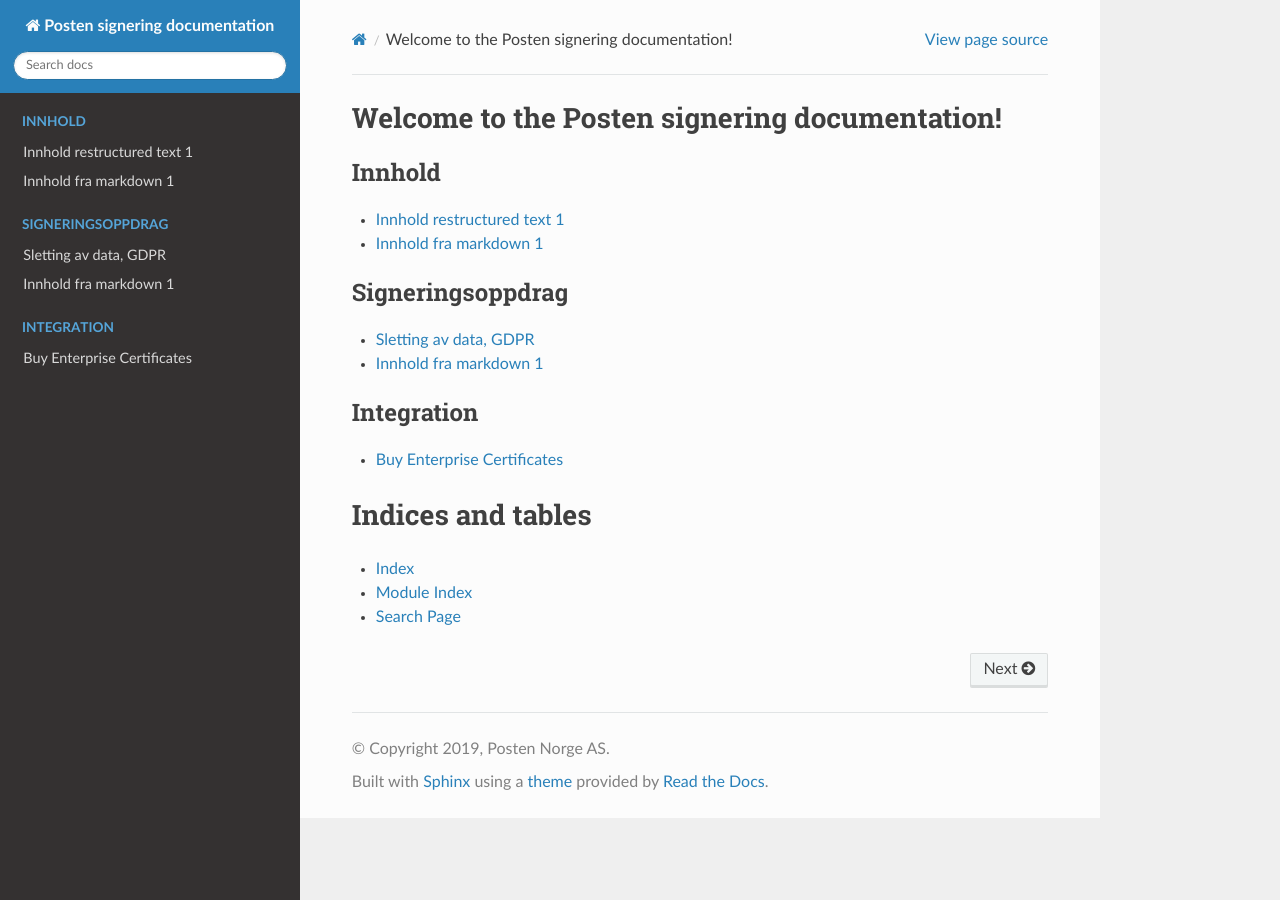
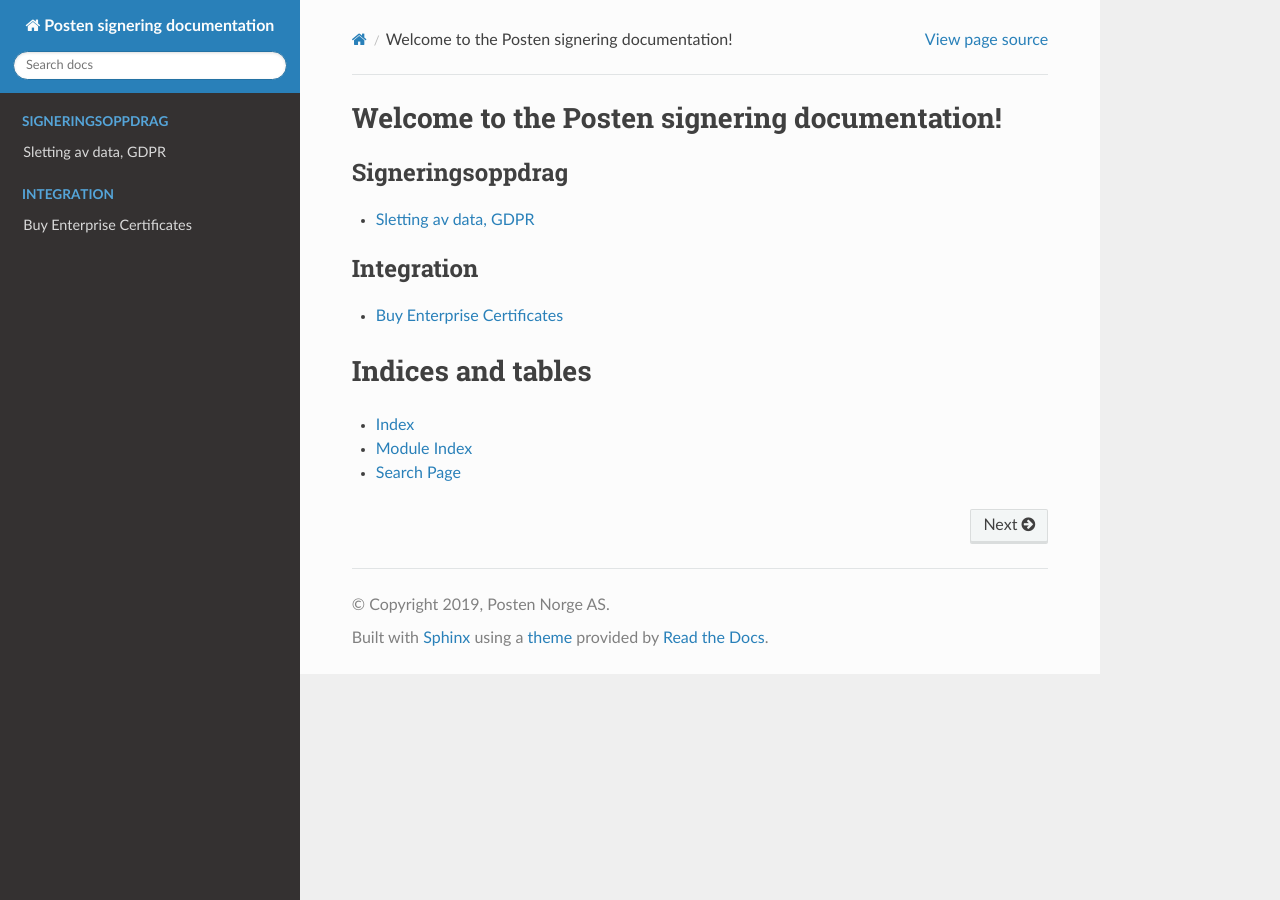
Before and after one commit to ramonarellano/signering-docs, a Sphinx documentation site: the page built from source/index.rst, in a window 1280 px wide. Built offline with Sphinx 7.4.7 and the Read the Docs theme 2.0.0, drawn with Linux system fonts in a browser that asks for light colours.

Commit message:
Rydder opp index

```diff
--- a/source/index.rst
+++ b/source/index.rst
@@ -8,17 +8,9 @@
 
 .. toctree::
    :maxdepth: 1
-   :caption: Innhold
-
-   innholdsside
-   innholdsside2
-
-.. toctree::
-   :maxdepth: 1
    :caption: Signeringsoppdrag
 
    gdpr
-   innholdsside2
 
 .. toctree::
    :maxdepth: 1
```
